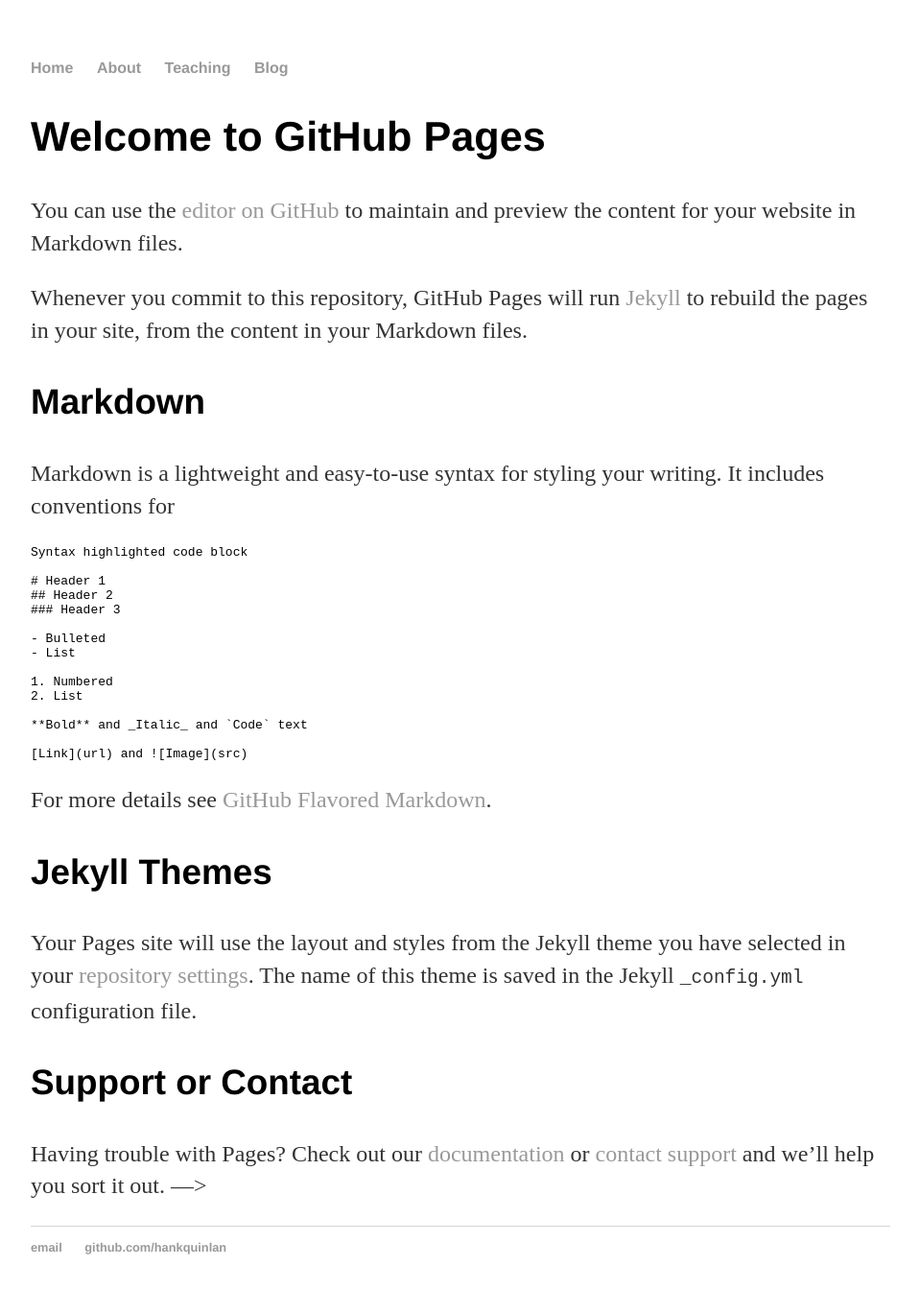
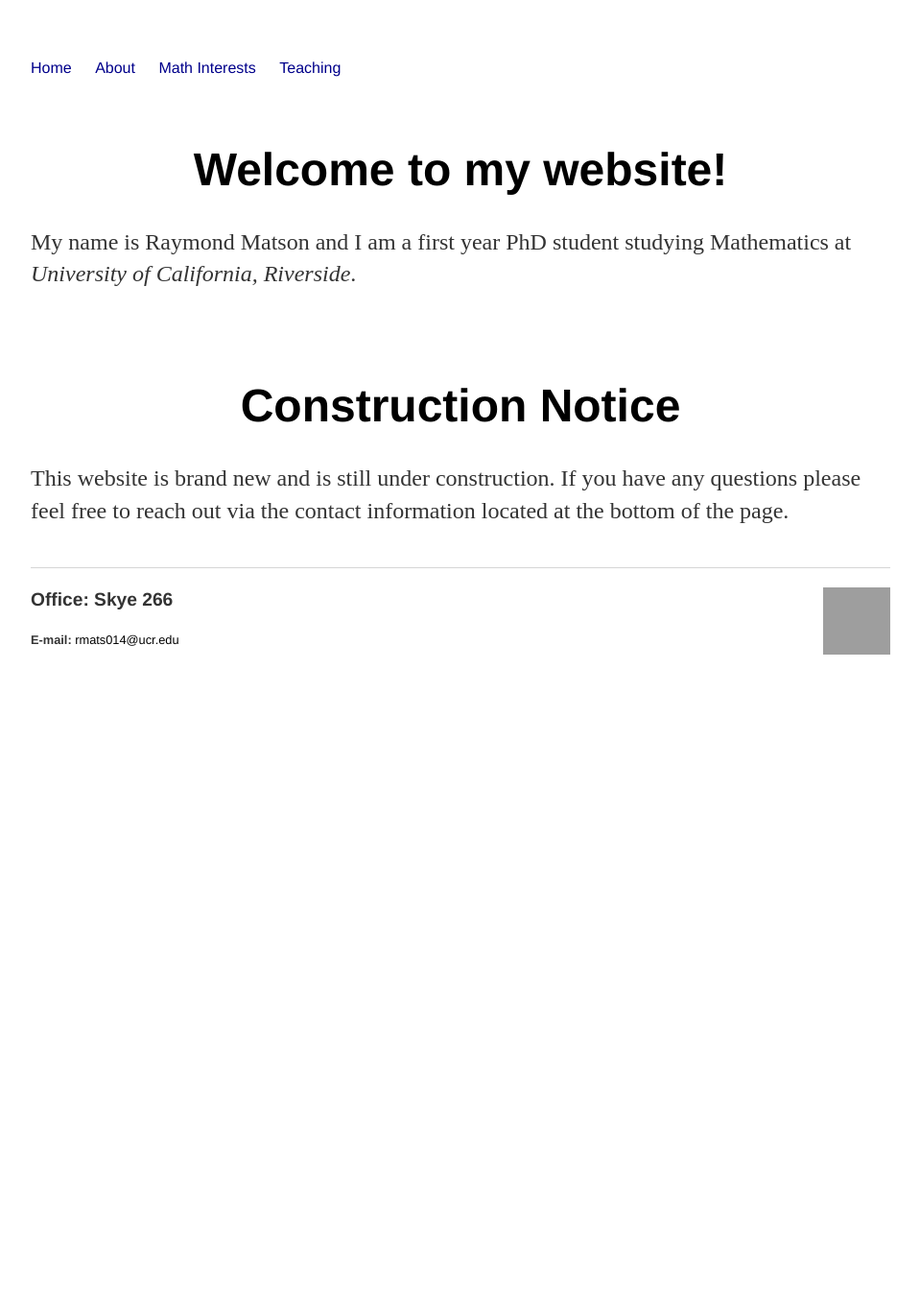
Before and after one commit to raymondmatson/raymondmatson.github.io, a Jekyll site: the page built from index.html, in a window 1280 px wide. Shown: the whole page at 96% size, without its empty margins (160-1119 px from the left). Built offline with Jekyll 4.4.1, drawn with Linux system fonts in a browser that asks for light colours; our own code applies the rules of GitHub Pages for plain Markdown files; after the commit the page ends 900 px from its top, so only the background shows below that; grey boxes are pictures that could not be loaded.

Commit message:
committing modified files

````diff
--- a/_layouts/default.html
+++ b/_layouts/default.html
@@ -1,6 +1,12 @@
 <!DOCTYPE html>
 <html>
   <head>
+    <style type="text/css">
+      A:link { COLOR: darkblue; TEXT-DECORATION: none; font-weight: normal }
+      A:visited { COLOR: green; TEXT-DECORATION: none; font-weight: normal }
+      A:active { COLOR: black; TEXT-DECORATION: none }
+      A:hover { COLOR: orange; TEXT-DECORATION: none; font-weight: none }
+    </style>
     <title>{{ page.title }}</title>
 
     <link rel="stylesheet" type="text/css" href="/css/main.css">
@@ -13,8 +19,8 @@
       <ul>
         <li><a href="/">Home</a></li>
         <li><a href="/about">About</a></li>
+        <li><a href="/math-interests">Math Interests</a></li>
         <li><a href="/teaching">Teaching</a></li>
-<li><a href="/blog">Blog</a></li>
         </ul>
     </nav>
   <div class="container">
@@ -25,8 +31,11 @@
 
     <footer>
       <ul>
-   <li><a href="mailto:hankquinlanhub@gmail.com">email</a></li>
-   <li><a href="https://github.com/hankquinlan">github.com/hankquinlan</a></li>
+        <p>
+          <a href="https://www.linkedin.com/in/raymond-matson-71430814a/"><img src="https://icons-for-free.com/iconfiles/png/512/linked+linkedin+logo+social+icon-1320191784782940875.png" align="right" width="70" height="70"></a>
+          <p>Office: Skye 266</p>
+          E-mail: <li><a href="mailto:rmats014@ucr.edu" style="color:black">rmats014@ucr.edu</a></li>
+        </p>
       </ul>
     </footer>
   </body>
--- a/index.html
+++ b/index.html
@@ -1,9 +1,18 @@
 ---
 layout: default
-title: Hank Quinlan, Horrible Cop
+title: Raymond Matson
 ---
 
-		<div class="blurb">
-			<h1>Hi there, I'm Hank Quinlan!</h1>
-			<p>I'm best known as the horrible cop from <em>A Touch of Evil</em>. Don't trust me. <a href="/about">Read more about my life...</a></p>
-		</div>
+<br>
+<div class="blurb">
+	<h1 align=center>Welcome to my website!</h1>
+	<p>My name is Raymond Matson and I am a first year PhD student studying Mathematics at <em>University of California, Riverside</em>. </p>
+</div>
+<br>
+
+<br>
+<div class="note">
+	<h1 align=center>Construction Notice</h1>
+	<p>This website is brand new and is still under construction. If you have any questions please feel free to reach out via the contact information located at the bottom of the page. </p>
+</div>
+<br>
--- a/index.md
+++ /dev/null
@@ -1,41 +0,0 @@
-
-[comment]: <> (This is a comment)
-
-## Welcome to GitHub Pages
-
-You can use the [editor on GitHub](https://github.com/raymondmatson/raymondmatson.github.io/edit/master/index.md) to maintain and preview the content for your website in Markdown files.
-
-Whenever you commit to this repository, GitHub Pages will run [Jekyll](https://jekyllrb.com/) to rebuild the pages in your site, from the content in your Markdown files.
-
-### Markdown
-
-Markdown is a lightweight and easy-to-use syntax for styling your writing. It includes conventions for
-
-```markdown
-Syntax highlighted code block
-
-# Header 1
-## Header 2
-### Header 3
-
-- Bulleted
-- List
-
-1. Numbered
-2. List
-
-**Bold** and _Italic_ and `Code` text
-
-[Link](url) and ![Image](src)
-```
-
-For more details see [GitHub Flavored Markdown](https://guides.github.com/features/mastering-markdown/).
-
-### Jekyll Themes
-
-Your Pages site will use the layout and styles from the Jekyll theme you have selected in your [repository settings](https://github.com/raymondmatson/raymondmatson.github.io/settings). The name of this theme is saved in the Jekyll `_config.yml` configuration file.
-
-### Support or Contact
-
-Having trouble with Pages? Check out our [documentation](https://docs.github.com/categories/github-pages-basics/) or [contact support](https://github.com/contact) and we’ll help you sort it out.
-––>
````
Also changed, not shown: _posts/2014-04-30-hank-quinlan-site-launched.md (deleted, +0 -7 lines), about/index.html (+11 -2 lines), teaching/index.md (+7 -2 lines), 1 other file. Lines whose indentation alone changed are shown as unchanged.
